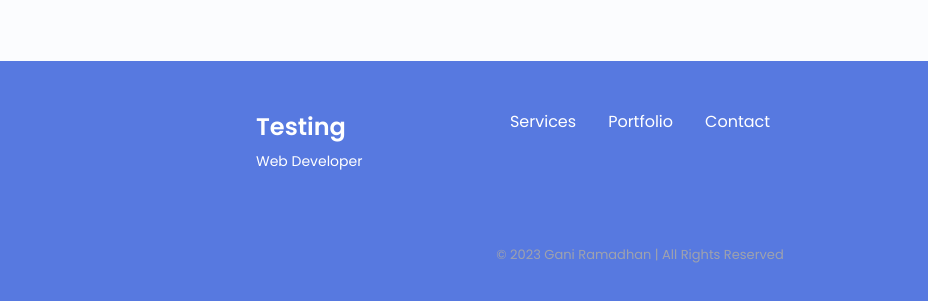
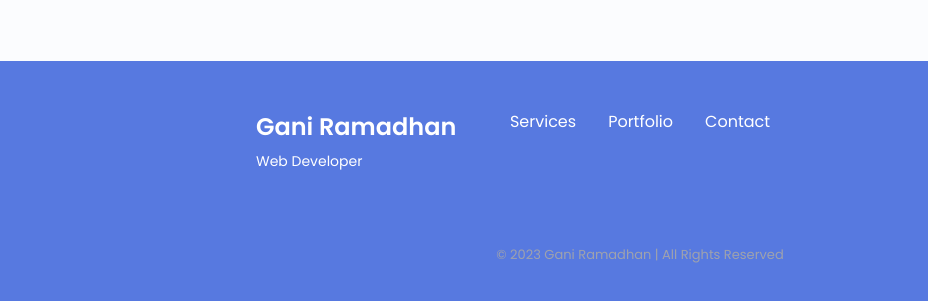
Before and after one commit to Ganiramadhan/Portfolio, a plain HTML site: page index.html in a window 1280 px wide. Shown: the part 4291-4592 px from the top of the page, 0-928 px from the left. Drawn offline with nearby package versions, Linux system fonts and the light colour scheme.

Commit message:
Repairing

```diff
--- a/index.html
+++ b/index.html
@@ -618,7 +618,7 @@
         <div class="footer__bg">
             <div class="footer__container container grid">
                 <div>
-                    <h1 class="footer__title">Testing</h1>
+                    <h1 class="footer__title">Gani Ramadhan</h1>
                     <span class="footer__subtitle">Web Developer</span>
                 </div>
 
@@ -671,7 +671,6 @@
                 "a Web Developer",
                 "a Security Analyst",
                 "a Student",
-                "an UI Designer",
             ],
             typeSpeed: 100,
             backSpeed: 100,
```
